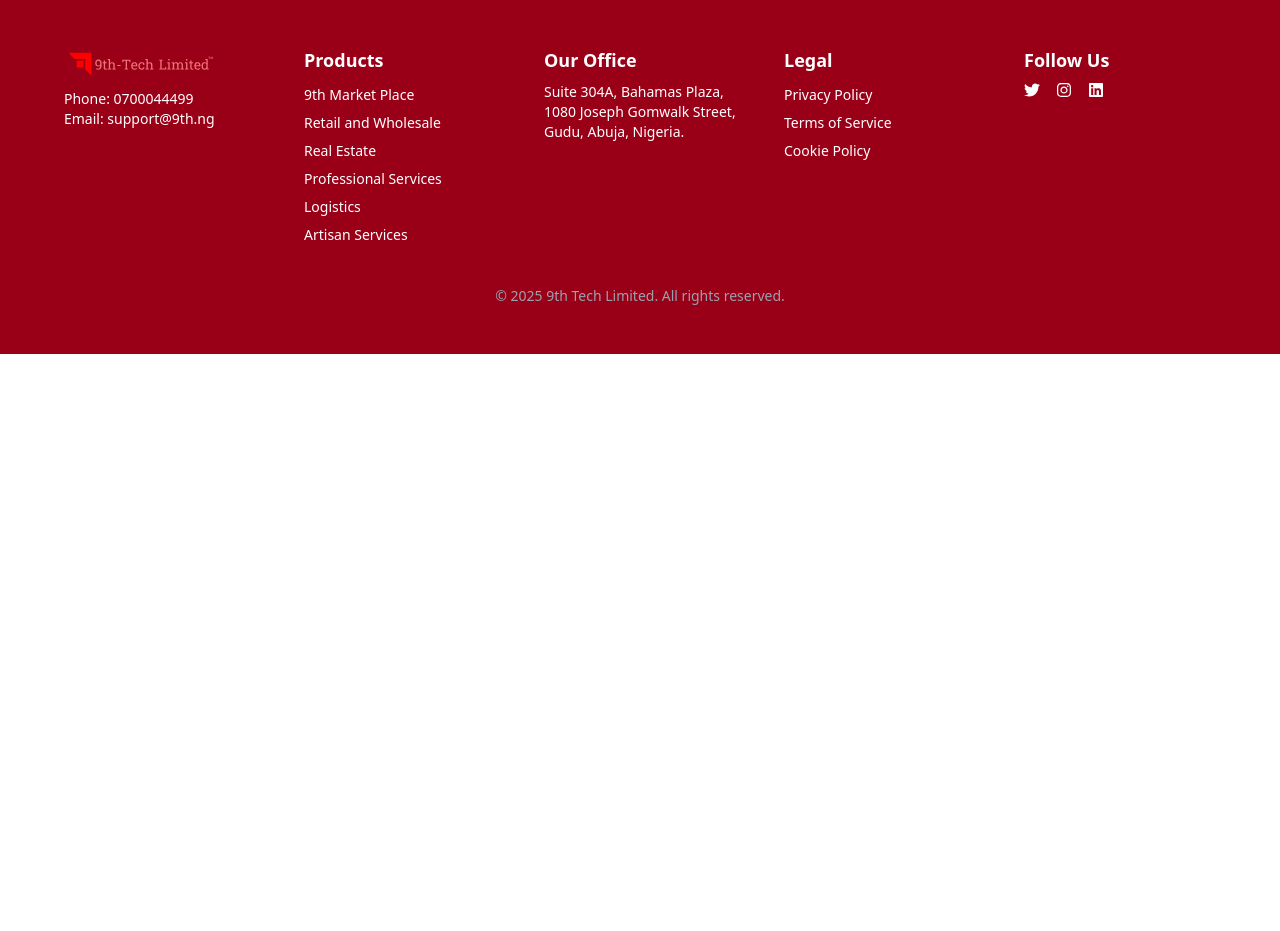
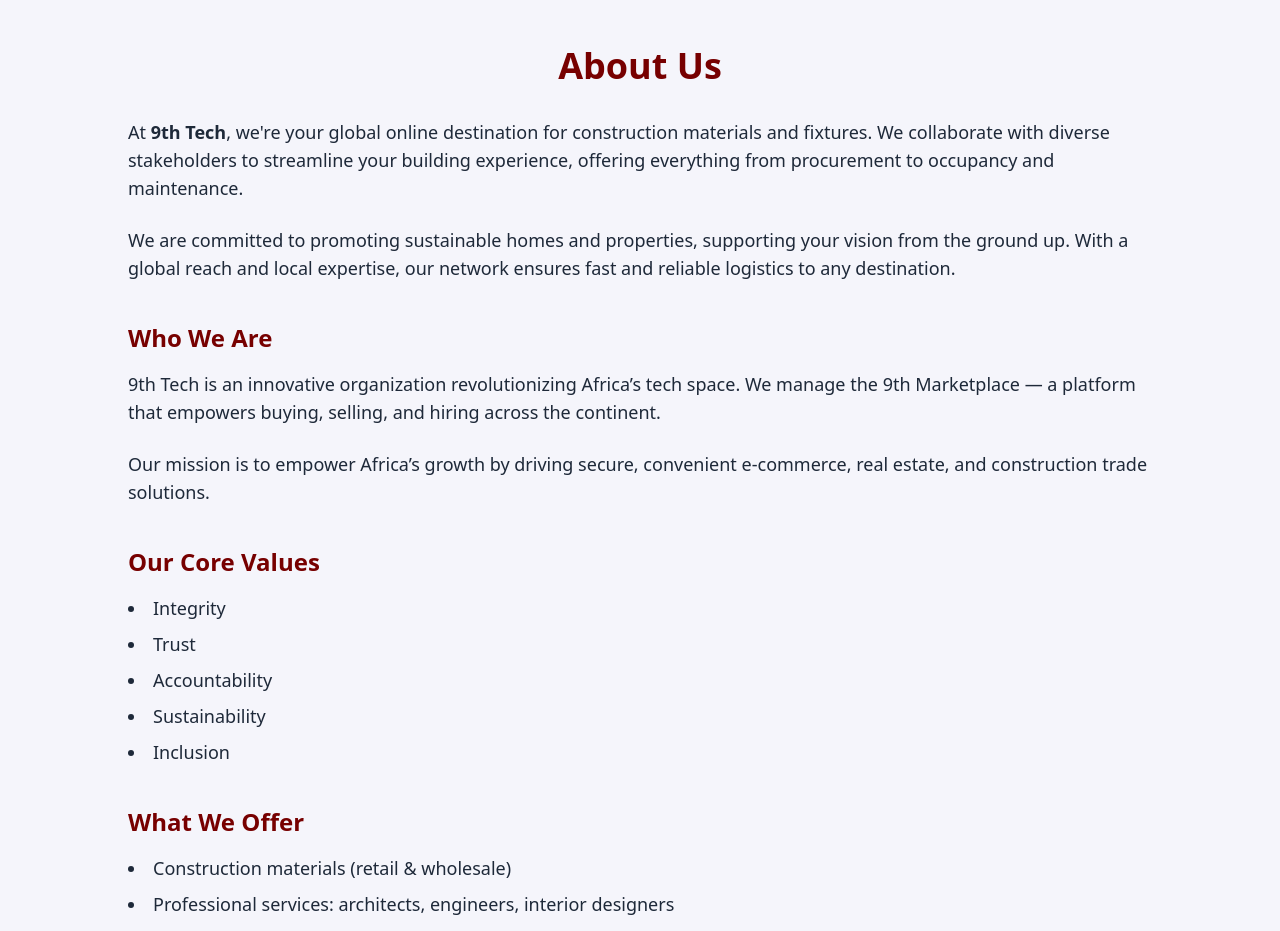
Before and after one commit to okpere/9th, a Next.js app: page /about in a window 1280 px wide. Shown: the part 802-1733 px from the top of the page. Before the commit the page ends 1156 px from the top, so only its background shows below. Built offline with nearby package versions, Linux system fonts and the light colour scheme.

Commit message:
feat: clean up

```diff
--- /dev/null
+++ b/app/(home)/about/_components/content.tsx
@@ -0,0 +1,88 @@
+'use client';
+
+import React from 'react';
+import { motion } from 'framer-motion';
+
+const AboutUs = () => {
+  return (
+    <section className="min-h-screen bg-[#f5f5fb] text-gray-800 px-6 py-12">
+      <div className="max-w-5xl mx-auto">
+        <motion.h2
+          className="text-4xl font-bold text-center text-[#770000] mb-8"
+          initial={{ opacity: 0, y: -30 }}
+          animate={{ opacity: 1, y: 0 }}
+          transition={{ duration: 0.6 }}
+        >
+          About Us
+        </motion.h2>
+
+        <motion.p
+          className="text-lg mb-6"
+          initial={{ opacity: 0 }}
+          animate={{ opacity: 1 }}
+          transition={{ delay: 0.2 }}
+        >
+          At <strong>9th Tech</strong>, we're your global online destination for construction materials and fixtures. We collaborate with diverse stakeholders to streamline your building experience, offering everything from procurement to occupancy and maintenance.
+        </motion.p>
+
+        <motion.p
+          className="text-lg mb-6"
+          initial={{ opacity: 0 }}
+          animate={{ opacity: 1 }}
+          transition={{ delay: 0.4 }}
+        >
+          We are committed to promoting sustainable homes and properties, supporting your vision from the ground up. With a global reach and local expertise, our network ensures fast and reliable logistics to any destination.
+        </motion.p>
+
+        <motion.div
+          className="mt-10"
+          initial={{ opacity: 0, x: -30 }}
+          animate={{ opacity: 1, x: 0 }}
+          transition={{ delay: 0.6 }}
+        >
+          <h3 className="text-2xl font-semibold text-[#770000] mb-4">Who We Are</h3>
+          <p className="text-lg mb-6">
+            9th Tech is an innovative organization revolutionizing Africa’s tech space. We manage the 9th Marketplace — a platform that empowers buying, selling, and hiring across the continent.
+          </p>
+          <p className="text-lg mb-6">
+            Our mission is to empower Africa’s growth by driving secure, convenient e-commerce, real estate, and construction trade solutions.
+          </p>
+        </motion.div>
+
+        <motion.div
+          className="mt-10"
+          initial={{ opacity: 0, x: 30 }}
+          animate={{ opacity: 1, x: 0 }}
+          transition={{ delay: 0.8 }}
+        >
+          <h3 className="text-2xl font-semibold text-[#770000] mb-4">Our Core Values</h3>
+          <ul className="list-disc list-inside text-lg space-y-2">
+            <li>Integrity</li>
+            <li>Trust</li>
+            <li>Accountability</li>
+            <li>Sustainability</li>
+            <li>Inclusion</li>
+          </ul>
+        </motion.div>
+
+        <motion.div
+          className="mt-10"
+          initial={{ opacity: 0, y: 30 }}
+          animate={{ opacity: 1, y: 0 }}
+          transition={{ delay: 1.0 }}
+        >
+          <h3 className="text-2xl font-semibold text-[#770000] mb-4">What We Offer</h3>
+          <ul className="list-disc list-inside text-lg space-y-2">
+            <li>Construction materials (retail & wholesale)</li>
+            <li>Professional services: architects, engineers, interior designers</li>
+            <li>Artisan services: masons, electricians, plumbers, tilers</li>
+            <li>Real estate: finished houses, plots, rentals</li>
+            <li>Manufacturer & global supplier connections</li>
+          </ul>
+        </motion.div>
+      </div>
+    </section>
+  );
+};
+
+export default AboutUs;
--- a/app/(home)/about/page.tsx
+++ b/app/(home)/about/page.tsx
@@ -1,10 +1,12 @@
 import React from 'react';
 import AboutHero from './_components/AboutHero';
+import Content from './_components/content';
 
 const page = () => {
   return (
     <div className='flex flex-col'>
       <AboutHero />
+      <Content />
     </div>
   );
 };
--- a/app/(home)/products/page.tsx
+++ b/app/(home)/products/page.tsx
@@ -62,7 +62,6 @@
           something tailored just for you.
         </p>
       </motion.div>
-
       {/* Product Grid */}
       <div className='grid grid-cols-1 sm:grid-cols-2 lg:grid-cols-3 gap-8 max-w-6xl mx-auto'>
         {products.map((product, index) => (
--- a/components/footer.tsx
+++ b/components/footer.tsx
@@ -60,7 +60,11 @@
 
         {/* Address */}
         <div>
-          <h3 className='text-lg font-semibold mb-2'>Our Office</h3>
+          <h3 className='text-lg font-semibold mb-2'>Office Locations</h3>
+          <p className='text-sm'>
+            24b Nza street, Independence Layout, Enugu,Enugu-North LGA, Enugu
+          </p>
+          <br />
           <p className='text-sm'>
             Suite 304A, Bahamas Plaza, 1080 Joseph Gomwalk Street, <br />
             Gudu, Abuja, Nigeria.
```
